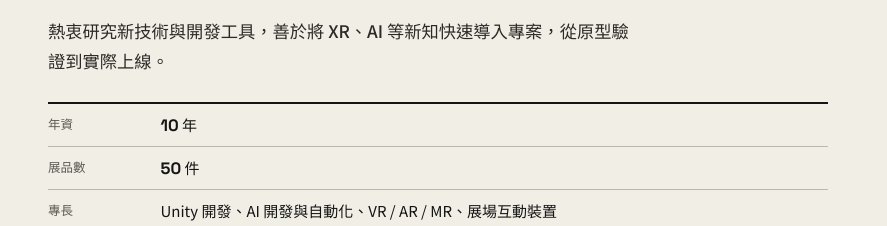
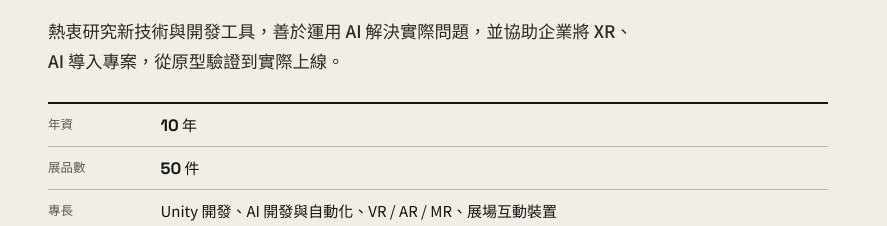
Before and after one commit to Hawan-Tang/Tang, a plain HTML site: page index.html in a window 1280 px wide. Shown: the part 414-640 px from the top of the page, 0-887 px from the left. Drawn offline with Linux system fonts and the light colour scheme.

Commit message:
Update hero intro line
Co-Authored-By: Claude Opus 5.5 <noreply@anthropic.com>
Claude-Session: https://claude.ai/code/session_01CxXrZ7v8hrzffUtkVxCNwV

```diff
--- a/index.html
+++ b/index.html
@@ -45,7 +45,7 @@
     <div>
         <p class="label">EXHIBITION GUIDE / 作品導覽</p>
         <h1>Unity × AI ×<br>Interactive<span class="tc">林唐逸 Tang</span></h1>
-        <p class="lede">熱衷研究新技術與開發工具，善於將 XR、AI 等新知快速導入專案，從原型驗證到實際上線。</p>
+        <p class="lede">熱衷研究新技術與開發工具，善於運用 AI 解決實際問題，並協助企業將 XR、AI 導入專案，從原型驗證到實際上線。</p>
         <dl class="colophon">
             <div><dt>年資</dt><dd><b>10</b> 年</dd></div>
             <div><dt>展品數</dt><dd><b data-count></b> 件</dd></div>
```
